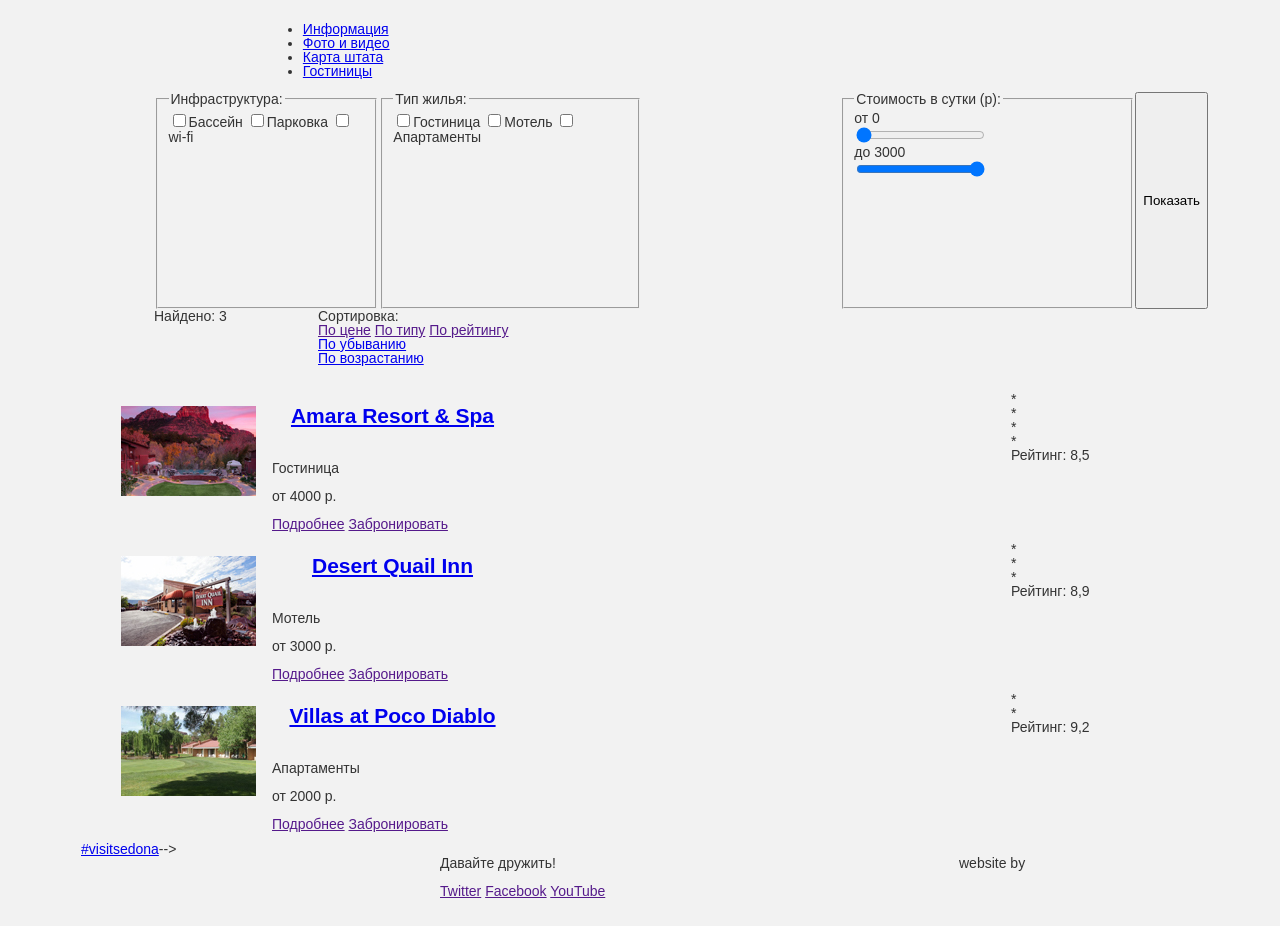
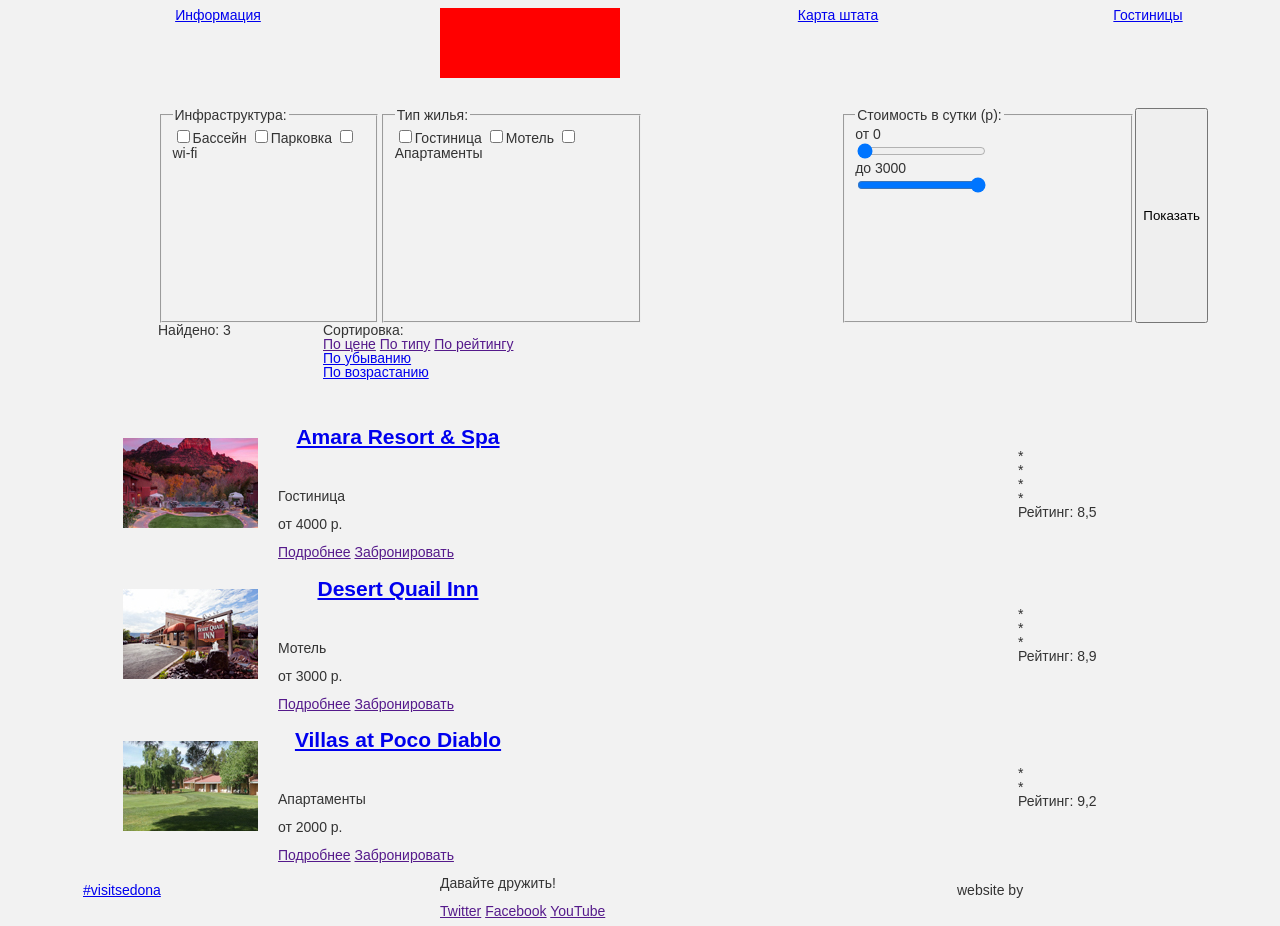
Before and after one commit to laregami/6957-sedona, a plain HTML site: page inner.html in a window 1280 px wide. Shown: the top 926 px of the page. Drawn offline with Linux system fonts and the light colour scheme.

Commit message:
Новые правки в ДЗ №24

```diff
--- a/css/style.css
+++ b/css/style.css
@@ -9,7 +9,7 @@ body{
 
 h1.title{
 	font-size: 21px;
-	line-height: auto;
+	line-height: normal;
 	color: #000000;
 	font-weight: bold;
 	font-family: "PT Sans", "Arial", sans-serif;
@@ -17,7 +17,7 @@ h1.title{
 
 h2.hotel-search-subtitle{
 	font-size: 30px;
-	line-height: auto;
+	line-height: normal;
 	color: #000000;
 	font-weight: bold;
 	font-family: "PT Sans", "Arial", sans-serif;
@@ -30,7 +30,7 @@ body{
 .central-container{
 	width: 1200px;
 	margin: 0 auto;
-	padding: 0 73px;
+	padding: 0 75px;
 }
 
 	/*меню*/
@@ -44,11 +44,34 @@ body{
 .logo-in-navigation{
 	width: 180px;
 	min-height: 70px;
+	position: absolute;
+	display: flex;
+	background: red;
+	right: 660px;
 
 }
 
 .main-navigation{
-	width:1056px;
+	width: 1200px;
+	padding-left: 75px;
+	padding-right: 75px;
+
+}
+
+.main-navigation ul {
+    display: flex;
+    justify-content: space-between;
+	margin: 0;
+	padding: 0;
+	list-style: none;
+	text-align: center;
+}
+
+.main-navigation ul li {
+	width : 100px;
+	height: 100px;
+	vertical-align: bottom;
+	text-align: center;
 }
 
 	/*оcновная часть index*/
@@ -56,34 +79,33 @@ body{
 .main-picture{
 	display: flex;
 	justify-content: center;
-    min-height: 508px;
     margin-bottom: 60px;
 }
 
 .title{
 	display: flex;
 	justify-content: center;
-	margin-bottom: 38px;
+	margin-bottom: 40px;
 
 }
 
 .subtitle{
 	display: flex;
 	justify-content: center;
-	margin-bottom: 58px;
+	margin-bottom: 60px;
 
 }
 
 .reasons{
 	display: flex;
 	flex-direction: column;
-	min-height: 1098px;
-    margin-bottom: 58px;
+	min-height: 1100px;
+    margin-bottom: 60px;
 }
 
 .reason-with-picture {
 	display: flex;
-	min-height: 256px;
+	min-height: 255px;
 }
 
 .reason-with-icon {
@@ -94,7 +116,7 @@ body{
 
 .reason-without-icon {
 	display: flex;
-	min-height: 256px;
+	min-height: 255px;
 }
 
 .reason-description {
@@ -107,7 +129,7 @@ body{
 
 
 .hotel-search{
-	min-height: 291px;
+	min-height: 290px;
     display: flex;
 	flex-direction: column;
 }
@@ -115,68 +137,67 @@ body{
 .hotel-search-title {
 	display: flex;
 	justify-content: center;
-	margin-bottom: 38px;
+	margin-bottom: 40px;
 }
 
 .hotel-search-subtitle {
 	display: flex;
 	justify-content: center;
-	margin-bottom: 54px;
+	margin-bottom: 55px;
 }
 
 .search-button{
-	width: 568px;
-	min-height: 68px;
+	width: 570px;
+	min-height: 70px;
 	margin-right: auto;
     margin-left: auto;
 }
 
 .selection-dates-block{
-	min-height: 395px;
-	width: 568px;
+	width: 570px;
 	margin-right: auto;
     margin-left: auto;
 }
 
 .map{
-	min-height: 473px;
+	min-height: 475px;
 }
 
 	/*основная часть inner*/
 
 .filter{
 	display: flex;
-    min-height: 217px;
-	padding-right: 73px;
-	padding-left: 73px;
+    min-height: 215px;
+	padding-right: 75px;
+	padding-left: 75px;
 
 }
 
 .infrastructure{
-	width: 241px;
+	width: 240px;
 }
 
 .housing-type{
     margin-right: 200px;
-	width: 288px;
+	width: 290px;
 }
 
 .cost{
-	width: 328px;
+	width: 330px;
 }
 
 .sorting{
     display: flex;
-	min-height: 83px;
-	padding-left: 73px;
+	min-height: 85px;
+	padding-left: 75px;
 }
 
 .results-title{
-	width: 164px;
+	width: 165px;
 }
 
 .results-sorting{
-	width: 894px;
+	width: 895px;
 }
 
 .hotels-list{
@@ -186,20 +207,21 @@ body{
 
  .hotel{
 	display: flex;
+	align-items: center;
 	min-height: 150px;
 }
 
 .hotels-list-picture{
-	width: 164px;
-	margin-right: 27px;
+	width: 165px;
+	margin-right: 30px;
 }
 .hotels-list-main-part{
 	width: 280px;
-	margin-right: 498px;
+	margin-right: 500px;
 }
 
 .hotels-list-main-part{
-	width: 241px;
+	width: 240px;
 }
 
 	/*подвал*/
@@ -207,8 +229,9 @@ body{
 .main-footer{
   display: flex;
   justify-content: space-between;
-  padding-left: 73px;
-  padding-right: 73px;
+  align-items: center;
+  padding-left: 75px;
+  padding-right: 75px;
 }
 
 .footer-hashtag{
--- a/inner.html
+++ b/inner.html
@@ -129,7 +129,7 @@
         <footer>
             <div class="main-footer">
                 <section class="footer-hashtag">
-                    <a class="hashtag" href="https://twitter.com/search?q=%23VISITSEDONA&src=typd">#visitsedona</a>-->
+                    <a class="hashtag" href="https://twitter.com/search?q=%23VISITSEDONA&src=typd">#visitsedona</a>
                 </section>
                 <section class="footer-social">
                     <p>Давайте дружить!</p>
```
Also changed, not shown: index.html (+5 -5 lines).
